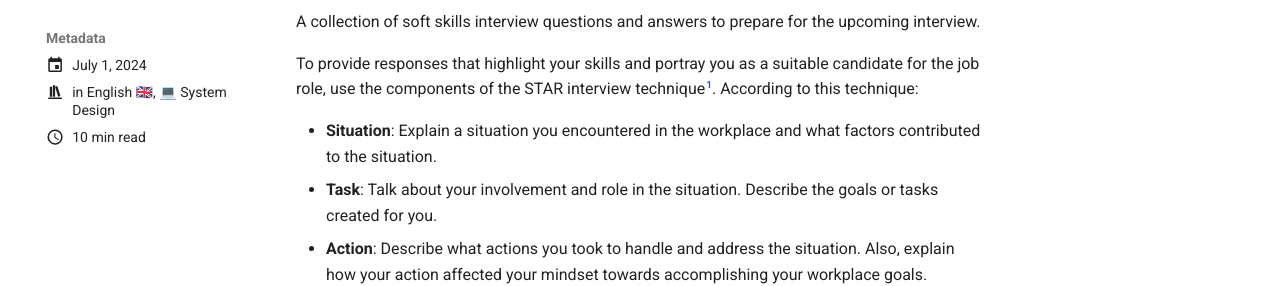
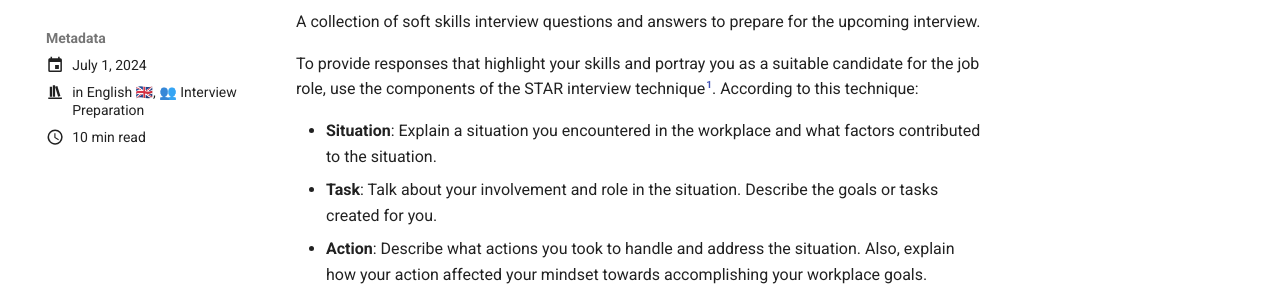
Before and after one commit to duy07t1k23cht/notebook, an MkDocs documentation site: the page built from docs/blog/posts/interview/soft-skills-eval.md, in a window 1280 px wide. Shown: the part 260-546 px from the top of the page. Built offline with MkDocs 1.6.1 and Material for MkDocs 9.7.7, drawn with Linux system fonts in a browser that asks for light colours; comment, search, counter and statistics services are not loaded.

Commit message:
Some change

```diff
--- a/docs/blog/posts/interview/soft-skills-eval.md
+++ b/docs/blog/posts/interview/soft-skills-eval.md
@@ -4,7 +4,7 @@ authors:
     - me
 categories:
     - "English :flag_gb:"
-    - ":computer: System Design"
+    - ":busts_in_silhouette: Interview Preparation"
 ---
 
 # **Soft Skills Interview Questions And Answers To Prepare**
```
